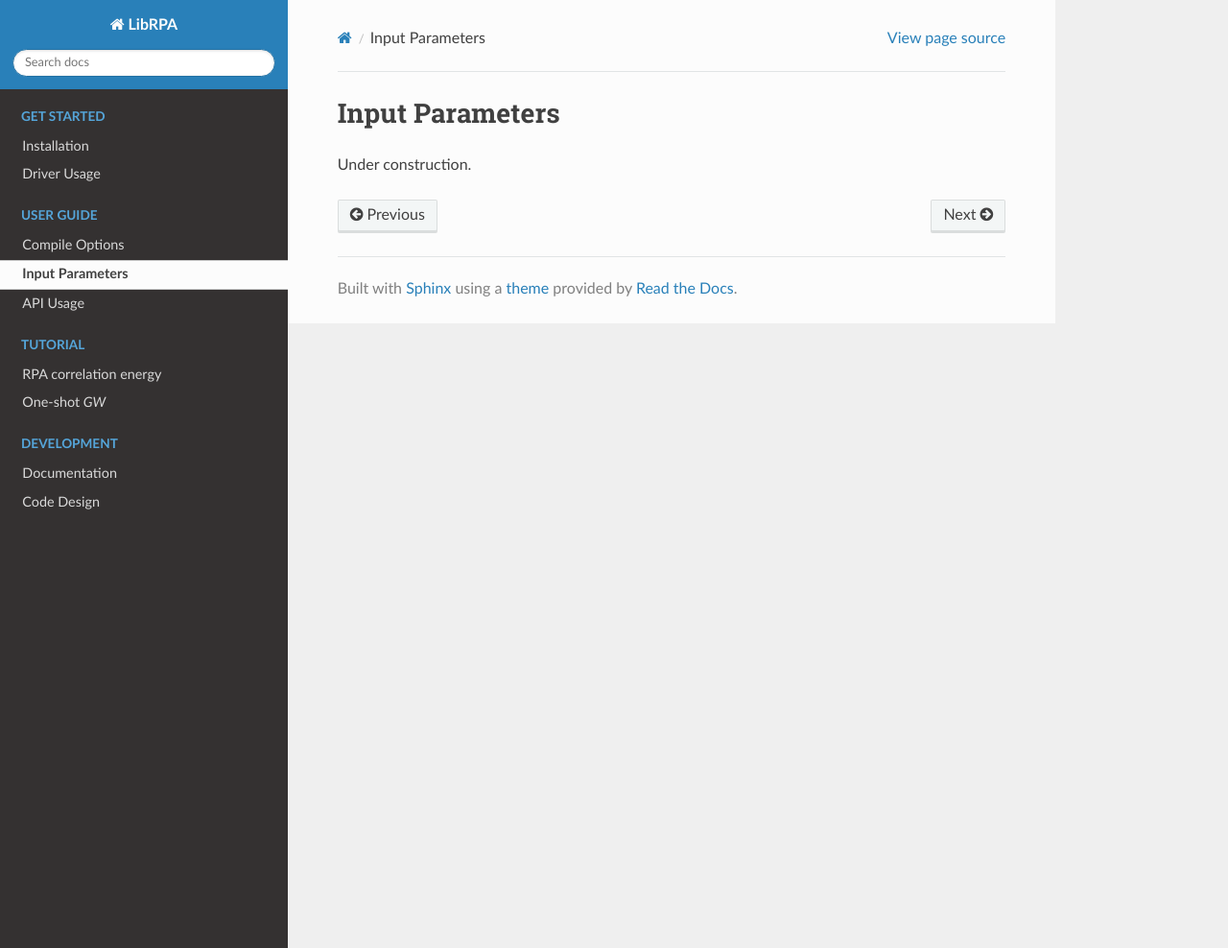
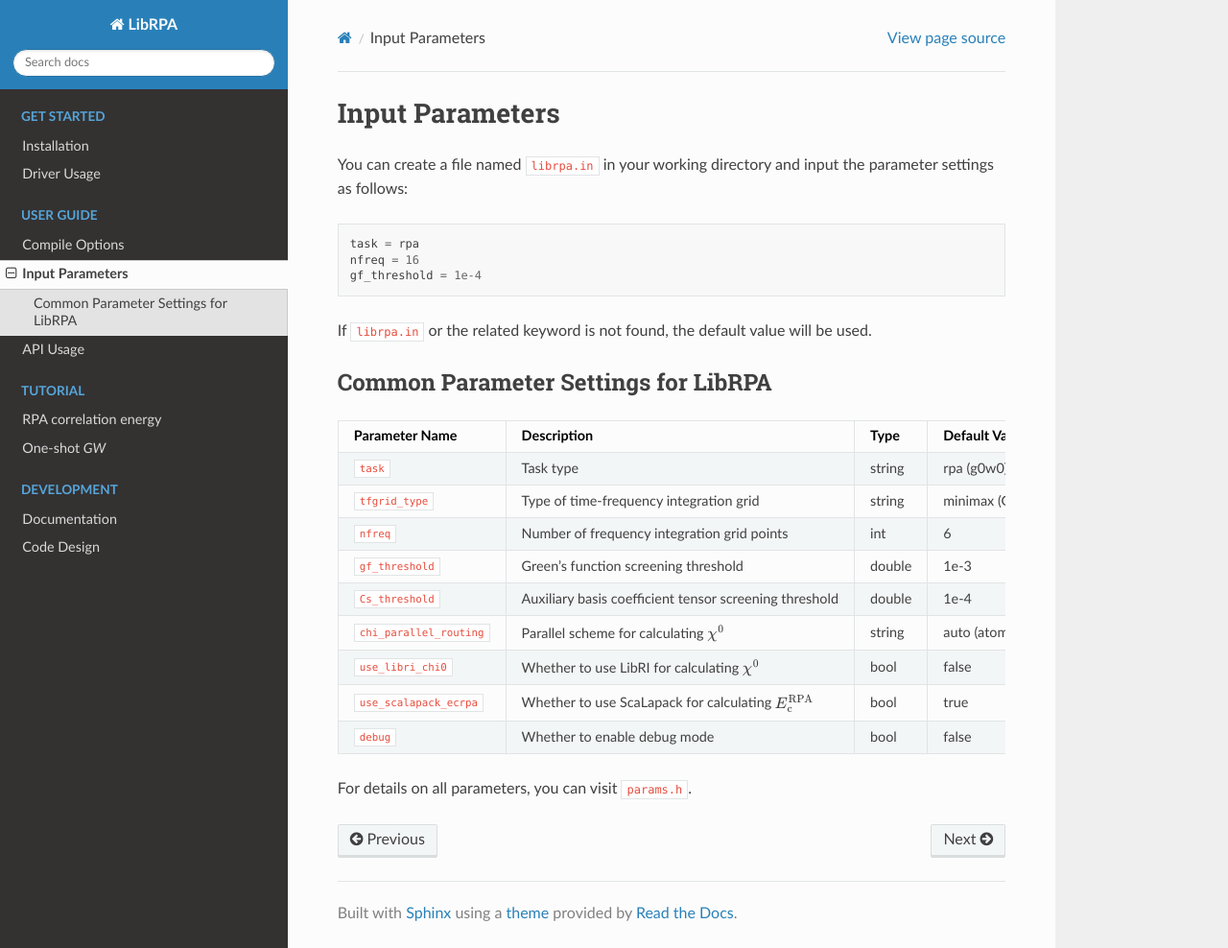
Before and after one commit to Srlive1201/LibRPA, a Sphinx documentation site: the page built from docs/user_guide/input_parameters.md, in a window 1280 px wide and 988 px high. Shown: the whole window at 96% size. Built offline with Sphinx 7.4.7 and the Read the Docs theme 2.0.0, drawn with Linux system fonts in a browser that asks for light colours; pages that are not in the unit, such as notebooks, are missing from menus; cross-references to code outside the pages are shown as plain code.

Commit message:
add doc:input_params and doc:driver:ABACUS

````diff
--- a/docs/conf.py
+++ b/docs/conf.py
@@ -57,6 +57,7 @@ extensions = [
 doxygen_build_dir = "doxygen/librpa"
 doxylink = {
     "librpa": (f"{doxygen_build_dir}/html/tagfile.xml", f"{doxygen_build_dir}/html"),
+    "params": (f"{doxygen_build_dir}/html/tagfile.xml", f"{doxygen_build_dir}/html"),
 }
 
 # -- Options for MyST output -------------------------------------------------
@@ -79,3 +80,18 @@ html_title = "LibRPA Documentation"
 # relative to this directory. They are copied after the builtin static files,
 # so a file named "default.css" will overwrite the builtin "default.css".
 html_static_path = ['_static']
+
+
+# Making Sphinx Support Markdown Math Formulas
+myst_enable_extensions = [
+    "dollarmath",  # Enable $ symbol for inline math
+    "amsmath",     # Enable $$ symbol for display math
+]
+
+# Configure MathJax
+mathjax3_config = {
+    'tex': {
+        'inlineMath': [['$', '$'], ['\\(', '\\)']],
+        'displayMath': [['$$', '$$'], ['\\[', '\\]']],
+    }
+}
--- a/docs/driver.rst
+++ b/docs/driver.rst
@@ -43,7 +43,11 @@ For *periodic* GW calculation (``qpe_calc gw_expt`` in ``control.in``), addition
 ABACUS
 ~~~~~~
 
-TBA
+Similar to the case with FHI-aims, the latest master branch of ABACUS supports the export of files required by LibRPA. You only need to add the following line to the ``INPUT`` file of ABACUS:
+
+.. code-block:: text
+
+   rpa 1
 
 LibRPA run
 ----------
--- a/docs/user_guide/input_parameters.md
+++ b/docs/user_guide/input_parameters.md
@@ -1,3 +1,29 @@
 # Input Parameters
 
-Under construction.
+
+
+You can create a file named `librpa.in` in your working directory and input the parameter settings as follows:
+
+```
+task = rpa
+nfreq = 16
+gf_threshold = 1e-4
+```
+If `librpa.in` or the related keyword is not found, the default value will be used.
+
+## Common Parameter Settings for LibRPA
+
+| Parameter Name       | Description                                               | Type   | Default Value (Options)         |
+|----------------------|-----------------------------------------------------------|--------|---------------------------------|
+| `task`               | Task type                                                 | string | rpa (g0w0)                      |
+| `tfgrid_type`        | Type of time-frequency integration grid                   | string | minimax (GL, etc.)   |
+| `nfreq`              | Number of frequency integration grid points               | int    | 6                              |
+| `gf_threshold`       | Green's function screening threshold                      | double | 1e-3                            |
+| `Cs_threshold`       | Auxiliary basis coefficient tensor screening threshold    | double | 1e-4                            |
+| `chi_parallel_routing` | Parallel scheme for calculating $\chi^0$                 | string | auto (atompair, rtau, libri)     |
+| `use_libri_chi0`     | Whether to use LibRI for calculating $\chi^0$             | bool   | false                           |
+| `use_scalapack_ecrpa`| Whether to use ScaLapack for calculating $E_\text{c}^{\text{RPA}}$ | bool   | true                           |
+| `debug`              | Whether to enable debug mode                              | bool   | false                           |
+
+
+For details on all parameters, you can visit {params}`params.h`.
````
